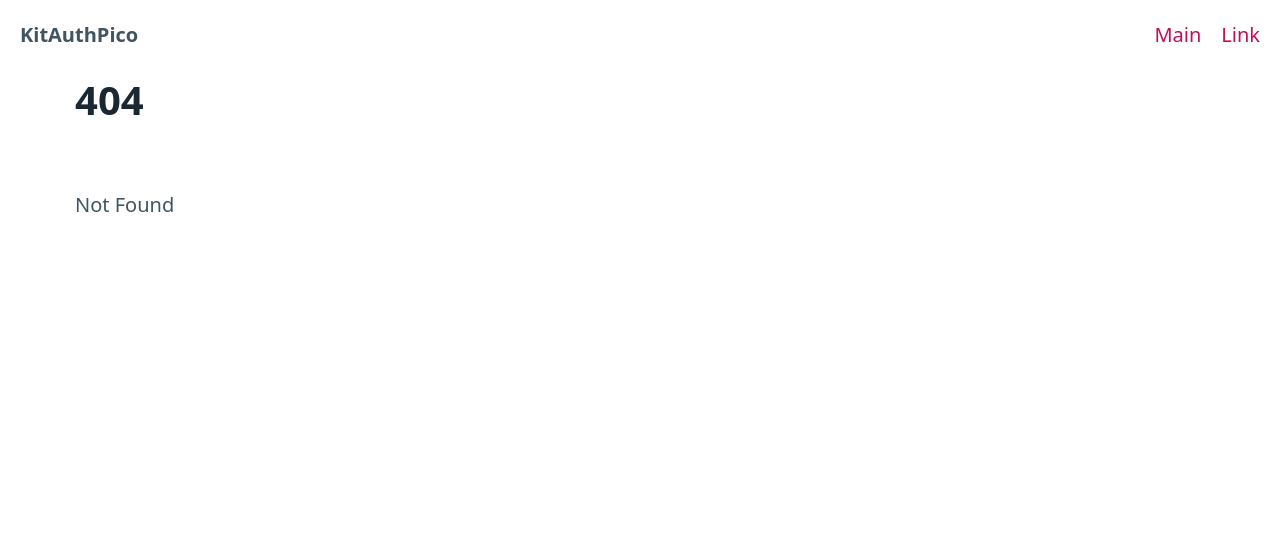
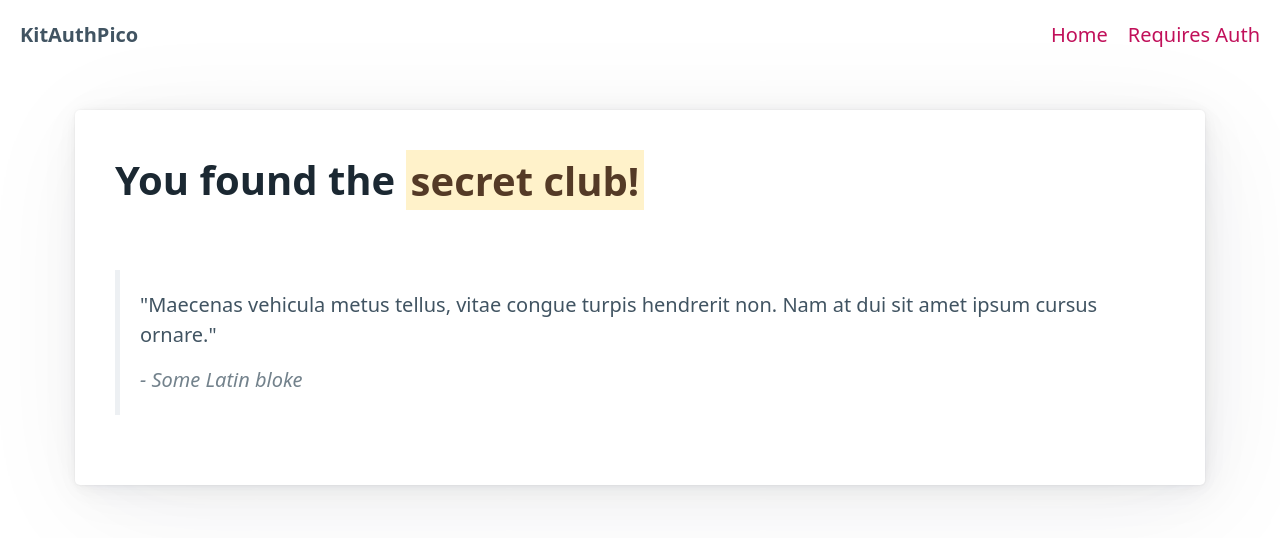
Before and after one commit to oliie/kit-pico-auth, a SvelteKit app: page /auth in a window 1280 px wide. Before the commit this address had no page. Shown: the top 538 px of the page. Built offline with nearby package versions, Linux system fonts and the light colour scheme.

Commit message:
- adds basic setup for auth

```diff
--- a/src/routes/+layout.svelte
+++ b/src/routes/+layout.svelte
@@ -9,8 +9,8 @@
 			<li><strong>KitAuthPico</strong></li>
 		</ul>
 		<ul>
-			<li><a href="/">Main</a></li>
-			<li><a href="/foo">Link</a></li>
+			<li><a href="/">Home</a></li>
+			<li><a href="/auth">Requires Auth</a></li>
 		</ul>
 	</nav>
 </div>
--- /dev/null
+++ b/src/routes/auth/+page.svelte
@@ -0,0 +1,10 @@
+<article>
+	<h1>You found the <mark>secret club!</mark></h1>
+	<blockquote>
+		"Maecenas vehicula metus tellus, vitae congue turpis hendrerit non. Nam at dui sit amet ipsum
+		cursus ornare."
+		<footer>
+			<cite>- Some Latin bloke</cite>
+		</footer>
+	</blockquote>
+</article>
--- a/src/routes/foo/+page.svelte
+++ /dev/null
@@ -1 +0,0 @@
-<h1>Foo</h1>
```
Also changed, not shown: src/routes/hooks.server.ts (added, +8 -0 lines).
